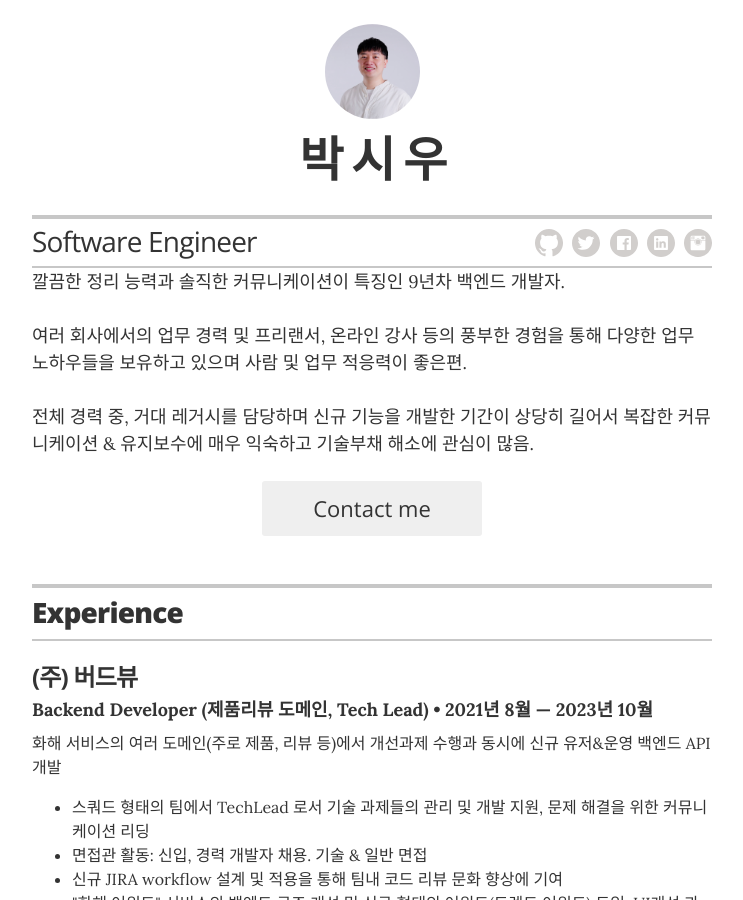
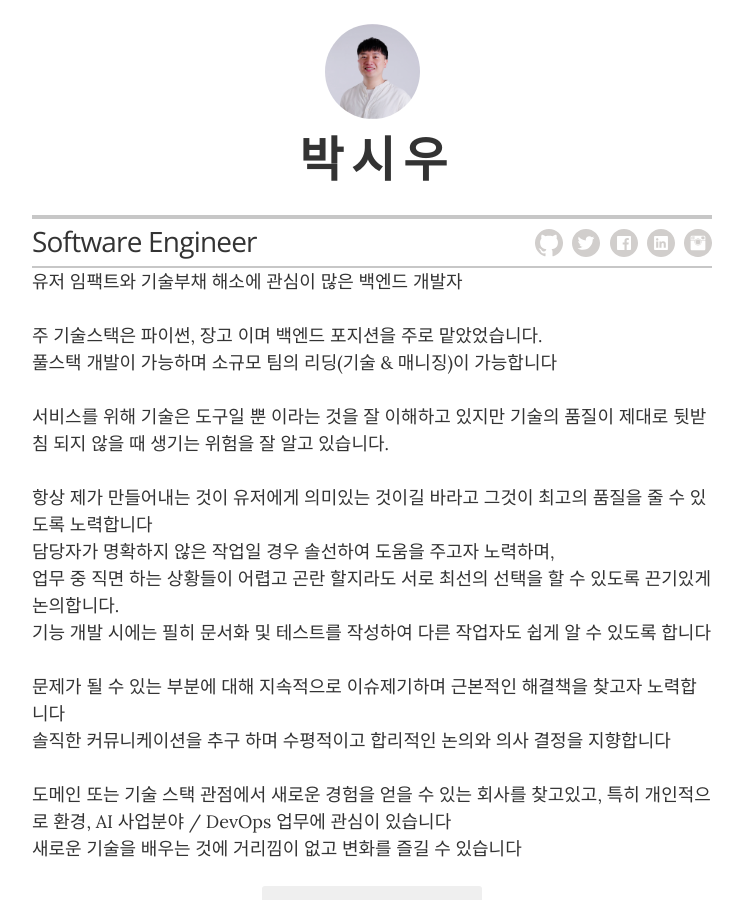
Before and after one commit to Shiwoo-Park/resume, a Jekyll site: the page built from index.html, in a window 1280 px wide and 900 px high. Shown: the whole window, without its empty margins (268-1011 px from the left). Built offline with Jekyll 4.4.1, drawn with Linux system fonts in a browser that asks for light colours.

Commit message:
updated resume

```diff
--- a/_config.yml
+++ b/_config.yml
@@ -16,7 +16,8 @@ resume_contact_email: "woozin23@gmail.com"
 resume_contact_telephone: ""
 resume_contact_address: ""
 resume_header_contact_info: "woozin23@gmail.com"
-resume_header_intro: "깔끔한 정리 능력과 솔직한 커뮤니케이션이 특징인 9년차 백엔드 개발자.<br/><br/>여러 회사에서의 업무 경력 및 프리랜서, 온라인 강사 등의 풍부한 경험을 통해 다양한 업무 노하우들을 보유하고 있으며 사람 및 업무 적응력이 좋은편.<br/><br/>전체 경력 중, 거대 레거시를 담당하며 신규 기능을 개발한 기간이 상당히 길어서 복잡한 커뮤니케이션 & 유지보수에 매우 익숙하고 기술부채 해소에 관심이 많음."
+resume_header_intro: "유저 임팩트와 기술부채 해소에 관심이 많은 백엔드 개발자<br/><br/>주 기술스택은 파이썬, 장고 이며 백엔드 포지션을 주로 맡았었습니다.<br/>풀스택 개발이 가능하며 소규모 팀의 리딩(기술 & 매니징)이 가능합니다<br/><br/>서비스를 위해 기술은 도구일 뿐 이라는 것을 잘 이해하고 있지만 기술의 품질이 제대로 뒷받침 되지 않을 때 생기는 위험을 잘 알고 있습니다.<br/><br/>항상 제가 만들어내는 것이 유저에게 의미있는 것이길 바라고 그것이 최고의 품질을 줄 수 있도록 노력합니다<br/>담당자가 명확하지 않은 작업일 경우 솔선하여 도움을 주고자 노력하며, <br/>업무 중 직면 하는 상황들이 어렵고 곤란 할지라도 서로 최선의 선택을 할 수 있도록 끈기있게 논의합니다.<br/>기능 개발 시에는 필히 문서화 및 테스트를 작성하여 다른 작업자도 쉽게 알 수 있도록 합니다<br/><br/>문제가 될 수 있는 부분에 대해 지속적으로 이슈제기하며 근본적인 해결책을 찾고자 노력합니다<br/>솔직한 커뮤니케이션을 추구 하며 수평적이고 합리적인 논의와 의사 결정을 지향합니다<br/><br/>도메인 또는 기술 스택 관점에서 새로운 경험을 얻을 수 있는 회사를 찾고있고, 특히 개인적으로 환경, AI 사업분야 / DevOps 업무에 관심이 있습니다<br/>새로운 기술을 배우는 것에 거리낌이 없고 변화를 즐길 수 있습니다"
+# resume_header_intro: "깔끔한 정리 능력과 솔직한 커뮤니케이션이 특징인 9년차 백엔드 개발자.<br/><br/>여러 회사에서의 업무 경력 및 프리랜서, 온라인 강사 등의 풍부한 경험을 통해 다양한 업무 노하우들을 보유하고 있으며 사람 및 업무 적응력이 좋은편.<br/><br/>전체 경력 중, 거대 레거시를 담당하며 신규 기능을 개발한 기간이 상당히 길어서 복잡한 커뮤니케이션 & 유지보수에 매우 익숙하고 기술부채 해소에 관심이 많음."
 #resume_header_intro: "<p>파이썬을 사랑하고 책임감, 신뢰, 융통성, 긍정적 에너지를 중요하게 생각하는 개발자</p>"
 #resume_header_intro: "<p>책임감있고 열정이 넘치는 사람, 그 어떤 피드백도 기꺼이 수용할 수 있는 사람, 솔직하면서도 배려가 있는사람, 소통을 중요시 하는 사람, 내가 무엇을 왜 하는지가 중요한 사람</p>"
 #resume_header_intro: "<p>This is the executive summary. You should write a few brief, concise, and meaningful sentences about yourself from a professional context, and your immediate career goals. Make the length appropriate for your needs, but K.I.S.S.</p>"
--- a/_data/interests.yml
+++ b/_data/interests.yml
@@ -1,4 +1,4 @@
 # Interests
 - description: 새로운 기술을 탐구 해보는것
 - description: 음악 (피아노, 기타, 아카펠라)
-- description: 컴퓨터, 콘솔 게임
+- description: 게임, 캠핑
```
